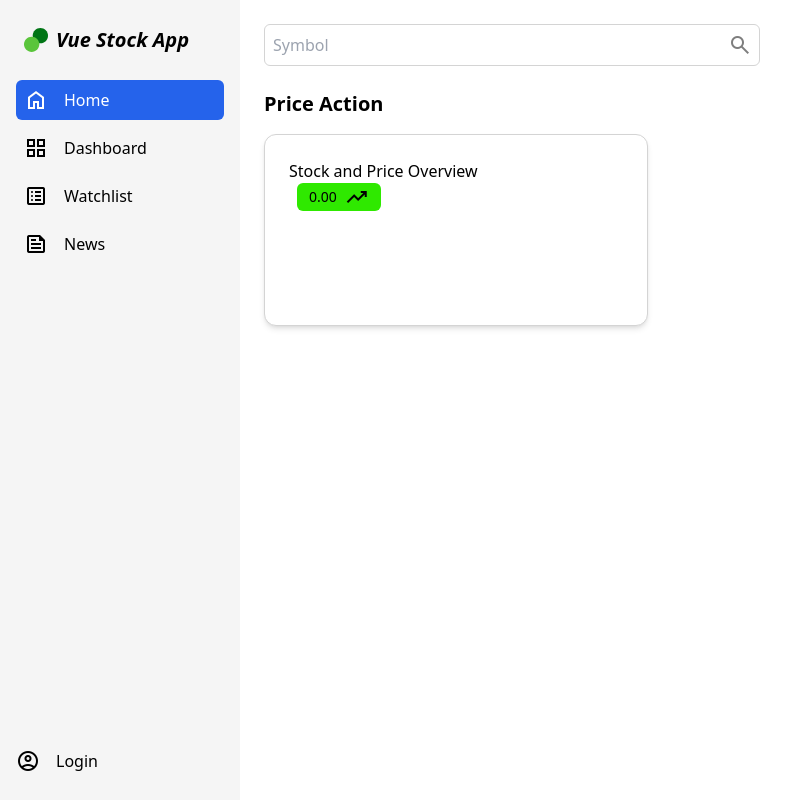
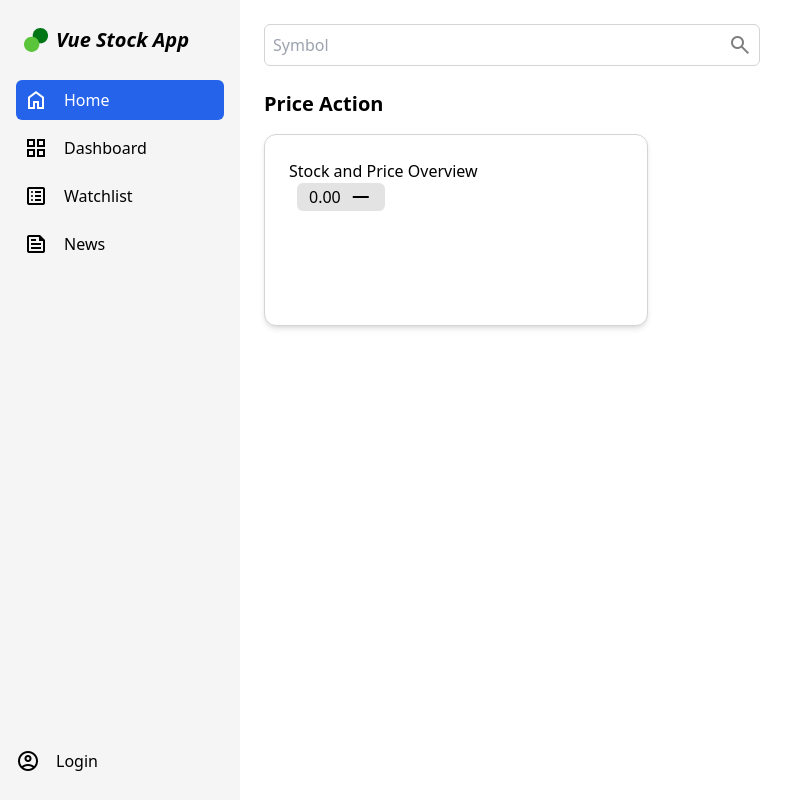
Before and after one commit to salamhis2019/stocks-2.0, a Vue app: page / in a window 1280 px wide. Shown: the whole page, without its empty margins (0-807 px from the left). Built offline with nearby package versions, Linux system fonts and the light colour scheme.

Commit message:
feat: use component in stock dashboard and pass computed props

```diff
--- a/src/components/StockDashboard.vue
+++ b/src/components/StockDashboard.vue
@@ -1,6 +1,7 @@
 <script lang="ts" setup>
 import SearchBar from '@/components/SearchBar.vue'
 import CardContainer from '@/components/UI/CardContainer.vue'
+import PriceBadge from '@/components/UI/PriceBadge.vue'
 
 import { computed } from 'vue'
 import { storeToRefs } from 'pinia'
@@ -8,7 +9,7 @@ import { storeToRefs } from 'pinia'
 import useStocksDataStore from '@/stores/stocksData.store.ts'
 
 const stocksDataStore = useStocksDataStore()
-const { apiKey, dailyData }: any = storeToRefs(stocksDataStore)
+const { dailyData }: any = storeToRefs(stocksDataStore)
 
 const metaData: any = computed(() => {
   const values = Object.values(dailyData.value)
@@ -46,7 +47,7 @@ const previousClosingPrice = computed(() => {
   return ''
 })
 
-const priceChange = computed(() => (price.value - previousClosingPrice.value).toFixed(2))
+const priceChange = computed(() => Number(price.value - previousClosingPrice.value).toFixed(2))
 
 const date = computed(() => {
   if (metaData.value) {
@@ -72,12 +73,7 @@ const date = computed(() => {
         <h2 class="text-3xl font-bold">
           {{ price }}
         </h2>
-        <div class="flex h-fit items-center gap-2 rounded-md bg-[#2FE900] px-3 py-0.5 text-center">
-          <span class="text-sm text-center">
-            {{ priceChange }}
-          </span>
-          <span class="material-symbols-outlined">trending_up</span>
-        </div>
+        <PriceBadge :trending="trending" :symbol="priceChangeSymbol" :price="priceChange" />
       </div>
       {{ date }}
     </CardContainer>
```
